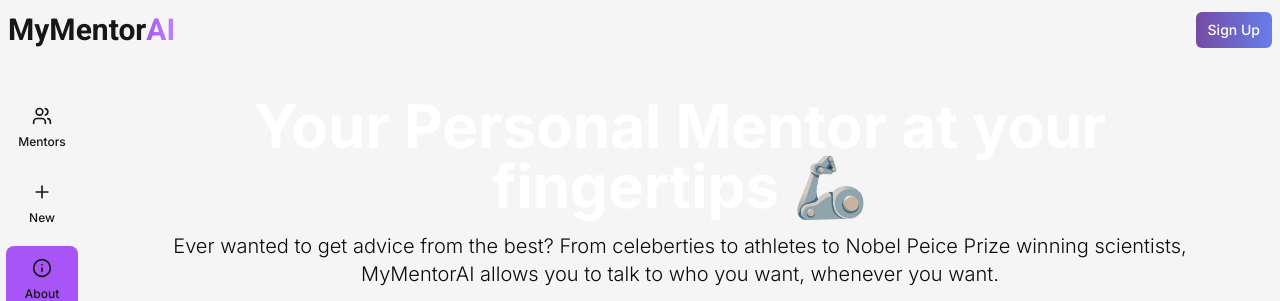
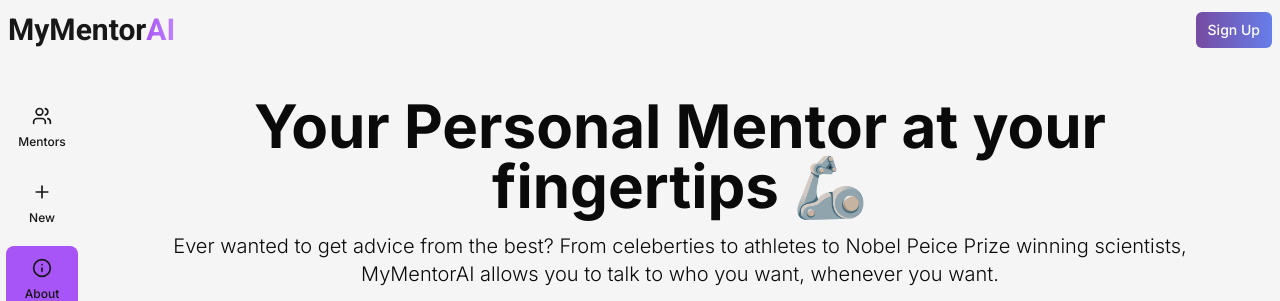
Before and after one commit to nizzyabi/MentorAI, a Next.js app in the folder mentor/: page /about in a window 1280 px wide. Shown: the top 301 px of the page. Built offline with nearby package versions, Linux system fonts and the light colour scheme; no server answers.

Commit message:
Update about-page.tsx

```diff
--- a/mentor/components/about-page.tsx
+++ b/mentor/components/about-page.tsx
@@ -61,7 +61,7 @@ export default function AboutUs() {
         <div className="bg-secondary pt-4">
             {/* Header */}
             <div className="bg-secondary">
-                <div className="text-6xl md:text-6xl font-bold text-white flex text-center justify-center pr-20 pl-20 bg-secondary ">
+                <div className="text-6xl md:text-6xl font-bold flex text-center justify-center pr-20 pl-20 bg-secondary ">
                     <h1>Your Personal Mentor at your fingertips 🦾</h1>
                 </div>
                 <div className="text-xl md:text-xl font-light flex text-center justify-center pt-4 pb-3 pr-20 pl-20">
```
